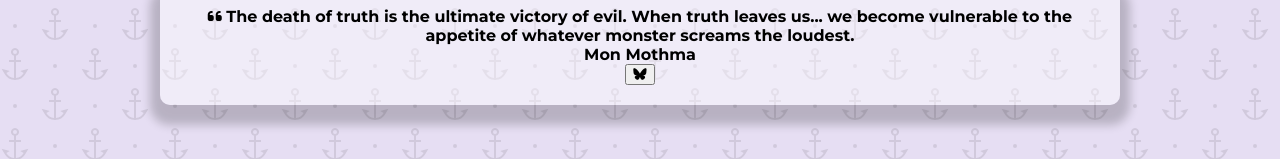
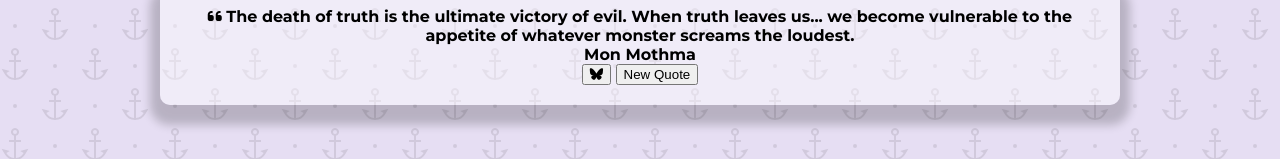
Before and after one commit to hellokristinafaye/quotes, a plain HTML site: page index.html in a window 1280 px wide. Shown: the part 354-513 px from the top of the page. Drawn offline with Linux system fonts and the light colour scheme.

Commit message:
buttons added

```diff
--- a/index.html
+++ b/index.html
@@ -37,6 +37,7 @@
           <!-- Buttons -->
            <div class="button-container">
                 <button class="blue-sky" id="blue-sky" title="Post on Blue Sky!"><i class="fa-brands fa-bluesky"></i></button>
+                <button id="new-quote">New Quote</button>
            </div>
     </div>
 
```
